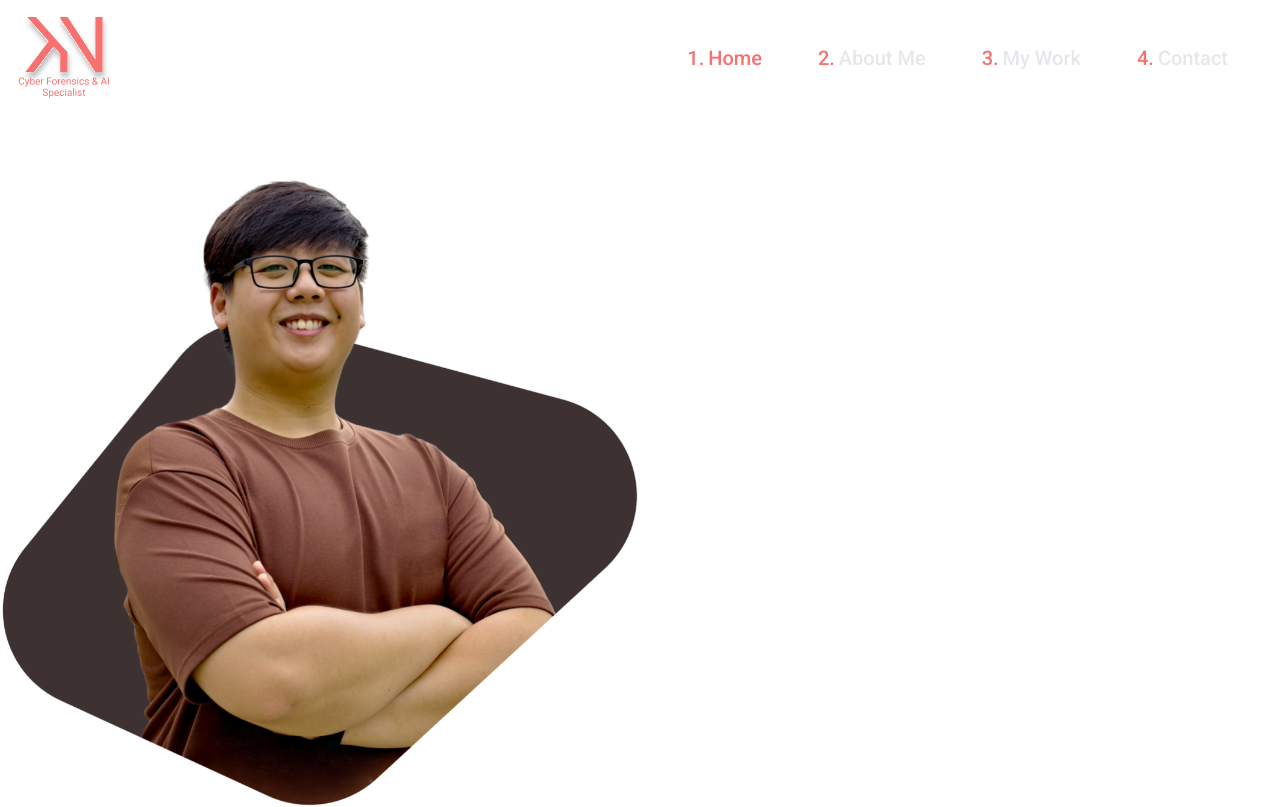
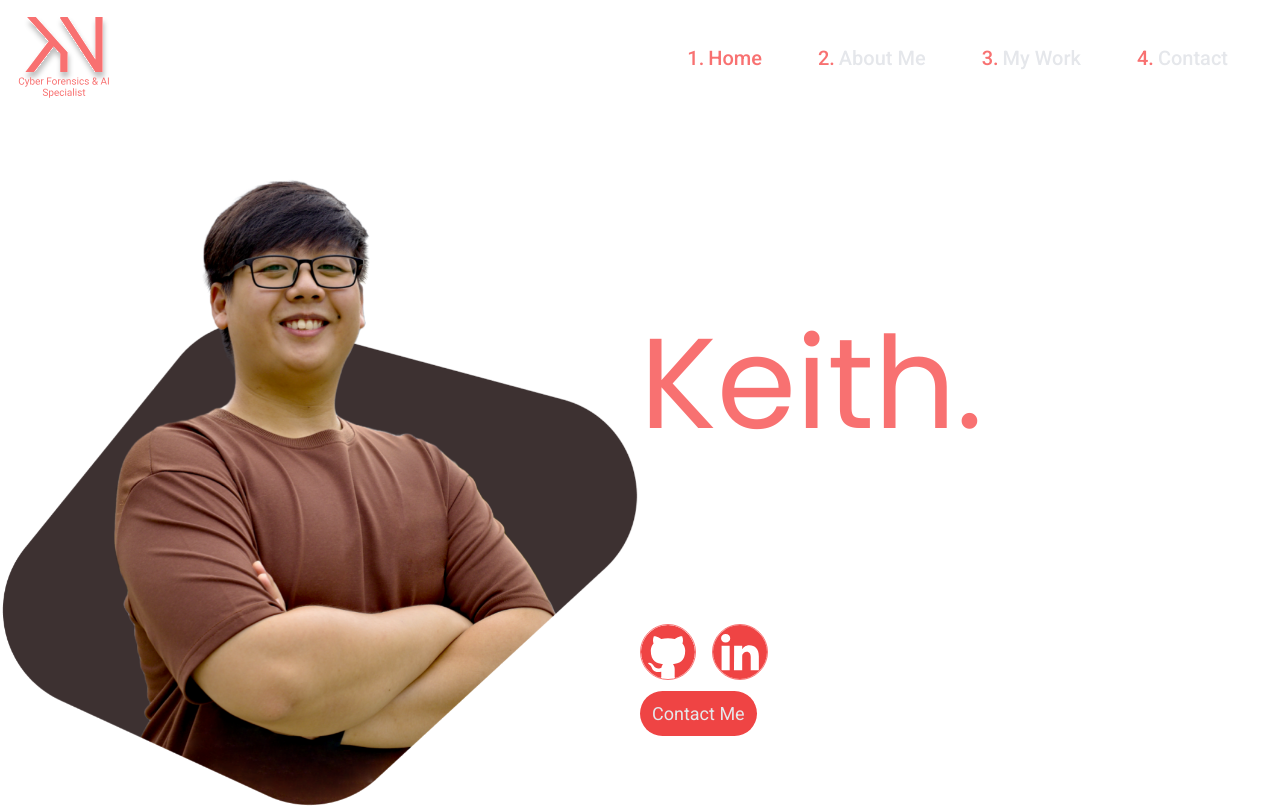
Before and after one commit to Cyrof/kn-folio, a Next.js app: page / in a window 1280 px wide. Shown: the top 807 px of the page. Built offline with nearby package versions, Linux system fonts and the light colour scheme.

Commit message:
refactor(layout, page, main.png): Converted main page components to use mantine components.

```diff
--- a/app/layout.tsx
+++ b/app/layout.tsx
@@ -1,6 +1,9 @@
 import type { Metadata } from "next";
 import { Roboto, Poppins } from "next/font/google";
+
 import { MantineProvider, mantineHtmlProps } from "@mantine/core";
+import "@mantine/core/styles.css"
+
 import "./globals.css";
 
 const roboto = Roboto({
--- a/app/page.tsx
+++ b/app/page.tsx
@@ -5,89 +5,58 @@ import { Box, Group, Image, Stack, Text, Anchor, ActionIcon } from "@mantine/cor
 
 export default function Home() {
   return (
-    // <main>
-    //   <NavBar />
-    //   <section className="main flex my-16">
-    //     <section className="left md:w-1/2 flex justify-center relative animate-right-slideIn opacity-0">
-    //       <img
-    //       src="images/main.png"
-    //       alt="about_me_1"
-    //       className="w-[45rem] h-auto"
-    //       />
-    //     </section>
-    //     <section className="right md:w-1/2 flex flex-col justify-center z-10">
-    //       <div className="text text-white text-left md:w-4/5">
-    //         <h1 className="text-6xl font-heading animate-staggered-text-up opacity-0 [--slidein-delay:300ms]">Hello! I am</h1> <br />
-    //         <h1 className="text-9xl text-red-400 font-heading animate-staggered-text-up opacity-0 [--slidein-delay:500ms]">Keith.</h1> <br />
-    //         <h1 className="text-5xl font-heading animate-staggered-text-up opacity-0 [--slidein-delay:700ms]">I am an Ai and Cybersecurity specialist</h1>
-    //         <br /> <br />
-    //         <div className="icons flex flex-row gap-3 animate-staggered-text-up opacity-0 [--slidein-delay:900ms]">
-    //           <a target="_blank" href="https://github.com/Cyrof" className="group h-14 w-14 rounded-full">
-    //             <svg xmlns="http://www.w3.org/2000/svg" className="h-14 w-14 fill-red-500 group-hover:fill-red-400 transition-colors duration-300 rounded-full shadow-lg shadow-inherit border border-red-400" viewBox="0 0 97.707 97.707">
-    //               <path
-    //                 d="M48.854 0C21.839 0 0 22 0 49.217c0 21.756 13.993 40.172 33.405 46.69 2.427.49 3.316-1.059 3.316-2.362 0-1.141-.08-5.052-.08-9.127-13.59 2.934-16.42-5.867-16.42-5.867-2.184-5.704-5.42-7.17-5.42-7.17-4.448-3.015.324-3.015.324-3.015 4.934.326 7.523 5.052 7.523 5.052 4.367 7.496 11.404 5.378 14.235 4.074.404-3.178 1.699-5.378 3.074-6.6-10.839-1.141-22.243-5.378-22.243-24.283 0-5.378 1.94-9.778 5.014-13.2-.485-1.222-2.184-6.275.486-13.038 0 0 4.125-1.304 13.426 5.052a46.97 46.97 0 0 1 12.214-1.63c4.125 0 8.33.571 12.213 1.63 9.302-6.356 13.427-5.052 13.427-5.052 2.67 6.763.97 11.816.485 13.038 3.155 3.422 5.015 7.822 5.015 13.2 0 18.905-11.404 23.06-22.324 24.283 1.78 1.548 3.316 4.481 3.316 9.126 0 6.6-.08 11.897-.08 13.526 0 1.304.89 2.853 3.316 2.364 19.412-6.52 33.405-24.935 33.405-46.691C97.707 22 75.788 0 48.854 0z"
-    //               />
-    //             </svg>
-    //           </a>
-    //           <a target="_blank" href="https://www.linkedin.com/in/keith-neo-8ba4401a8/" className="group h-14 w-14 rounded-full">
-    //             <svg xmlns="http://www.w3.org/2000/svg" className="bi bi-linkedin w-14 h-14 fill-red-500 group-hover:fill-red-400 transition-colors duration-300 rounded-full shadow-lg shadow-inherit border border-red-400" viewBox="0 0 16 16">
-    //               <path d="M0 1.146C0 .513.526 0 1.175 0h13.65C15.474 0 16 .513 16 1.146v13.708c0 .633-.526 1.146-1.175 1.146H1.175C.526 16 0 15.487 0 14.854zm4.943 12.248V6.169H2.542v7.225zm-1.2-8.212c.837 0 1.358-.554 1.358-1.248-.015-.709-.52-1.248-1.342-1.248S2.4 3.226 2.4 3.934c0 .694.521 1.248 1.327 1.248zm4.908 8.212V9.359c0-.216.016-.432.08-.586.173-.431.568-.878 1.232-.878.869 0 1.216.662 1.216 1.634v3.865h2.401V9.25c0-2.22-1.184-3.252-2.764-3.252-1.274 0-1.845.7-2.165 1.193v.025h-.016l.016-.025V6.169h-2.4c.03.678 0 7.225 0 7.225z"/>
-    //             </svg>
-    //           </a>
-    //         </div>
-    //         <br />
-    //         <div className="buttons animate-staggered-text opacity-0 [--slidein-delay:900ms]">
-    //           <a
-    //             href="/contact"
-    //             className="bg-red-500 text-lg text-gray-200 rounded-3xl p-3 border border-red-400 hover:bg-[#F55D5D] shadow-lg shadow-inherit transition-colors duration-300"
-    //           >Contact Me</a>
-    //           {/* Can add resume button */}
-    //         </div>
-    //       </div>
-    //     </section>
-    //   </section>
-    //   <Footer />
-    // </main>
     <>
       <NavBar />
-      <Group className="my-16" wrap="nowrap">
+      <Group className="my-16" wrap="nowrap" gap={0}>
         {/* left side */}
-        <Box className="md:w-1/2 relative animate-right-slideIn opacity-0">
+        <Box className="w-1/2 relative animate-right-slideIn opacity-0">
           <Image
-            src="images/main.png"
+            src="images/home/main.png"
             alt="about_me_1"
             className="w-[45rem] h-auto"
           />
         </Box>
         {/* right side */}
-        <Stack className="md:w-1/2 z-10" justify="center">
+        <Stack className="w-1/2 z-10" gap="xl" justify="center">
           <Box className="text text-white text-left md:w-4/5">
             <Text className="text-6xl font-heading animate-staggered-text-up opacity-0 [--slidein-delay:300ms]">Hello! I am</Text>
             <Text className="text-9xl text-red-400 font-heading animate-staggered-text-up opacity-0 [--slidein-delay:500ms]">Keith.</Text>
             <Text className="text-5xl font-heading animate-staggered-text-up opacity-0 [--slidein-delay:700ms]">I am an AI and Cybersecurity Specialist</Text>
           </Box>
+          <Stack gap="lg">
             <Group>
               {/* github */}
               <Anchor
                 href="https://github.com/Cyrof"
                 target="_blank"
+                className="group h-14 w-14 rounded-full"
               >
-              <ActionIcon>
                 <svg xmlns="http://www.w3.org/2000/svg" className="h-14 w-14 fill-red-500 group-hover:fill-red-400 transition-colors duration-300 rounded-full shadow-lg shadow-inherit border border-red-400" viewBox="0 0 97.707 97.707">
                   <path
                     d="M48.854 0C21.839 0 0 22 0 49.217c0 21.756 13.993 40.172 33.405 46.69 2.427.49 3.316-1.059 3.316-2.362 0-1.141-.08-5.052-.08-9.127-13.59 2.934-16.42-5.867-16.42-5.867-2.184-5.704-5.42-7.17-5.42-7.17-4.448-3.015.324-3.015.324-3.015 4.934.326 7.523 5.052 7.523 5.052 4.367 7.496 11.404 5.378 14.235 4.074.404-3.178 1.699-5.378 3.074-6.6-10.839-1.141-22.243-5.378-22.243-24.283 0-5.378 1.94-9.778 5.014-13.2-.485-1.222-2.184-6.275.486-13.038 0 0 4.125-1.304 13.426 5.052a46.97 46.97 0 0 1 12.214-1.63c4.125 0 8.33.571 12.213 1.63 9.302-6.356 13.427-5.052 13.427-5.052 2.67 6.763.97 11.816.485 13.038 3.155 3.422 5.015 7.822 5.015 13.2 0 18.905-11.404 23.06-22.324 24.283 1.78 1.548 3.316 4.481 3.316 9.126 0 6.6-.08 11.897-.08 13.526 0 1.304.89 2.853 3.316 2.364 19.412-6.52 33.405-24.935 33.405-46.691C97.707 22 75.788 0 48.854 0z"
                   />
                 </svg>
-              </ActionIcon>
-
               </Anchor>
               {/* linkedin */}
-            <Anchor>
+              <Anchor
+                href="https://www.linkedin.com/in/keith-neo-8ba4401a8/"
+                target="_blank"
+                className="group h-14 w-14 rounded-full"
+              >
               <svg xmlns="http://www.w3.org/2000/svg" className="bi bi-linkedin w-14 h-14 fill-red-500 group-hover:fill-red-400 transition-colors duration-300 rounded-full shadow-lg shadow-inherit border border-red-400" viewBox="0 0 16 16">
                 <path d="M0 1.146C0 .513.526 0 1.175 0h13.65C15.474 0 16 .513 16 1.146v13.708c0 .633-.526 1.146-1.175 1.146H1.175C.526 16 0 15.487 0 14.854zm4.943 12.248V6.169H2.542v7.225zm-1.2-8.212c.837 0 1.358-.554 1.358-1.248-.015-.709-.52-1.248-1.342-1.248S2.4 3.226 2.4 3.934c0 .694.521 1.248 1.327 1.248zm4.908 8.212V9.359c0-.216.016-.432.08-.586.173-.431.568-.878 1.232-.878.869 0 1.216.662 1.216 1.634v3.865h2.401V9.25c0-2.22-1.184-3.252-2.764-3.252-1.274 0-1.845.7-2.165 1.193v.025h-.016l.016-.025V6.169h-2.4c.03.678 0 7.225 0 7.225z"/>
               </svg>
               </Anchor>
             </Group>
+            <Box>
+              <Anchor
+                href="/contact"
+                underline="never"
+                className="bg-red-500 text-lg text-gray-200 rounded-3xl p-3 border border-red-400 hover:bg-[#f55D5D] shadow-lg shadow-inherit transition-colors duration-300"
+              >Contact Me</Anchor>
+              {/* Can add resume button */}
+            </Box>
+          </Stack>
         </Stack>
       </Group>
       <Footer />
```
Also changed, not shown: public/images/home/main.png (renamed from public/images/main.png). Lines whose indentation alone changed are shown as unchanged.
